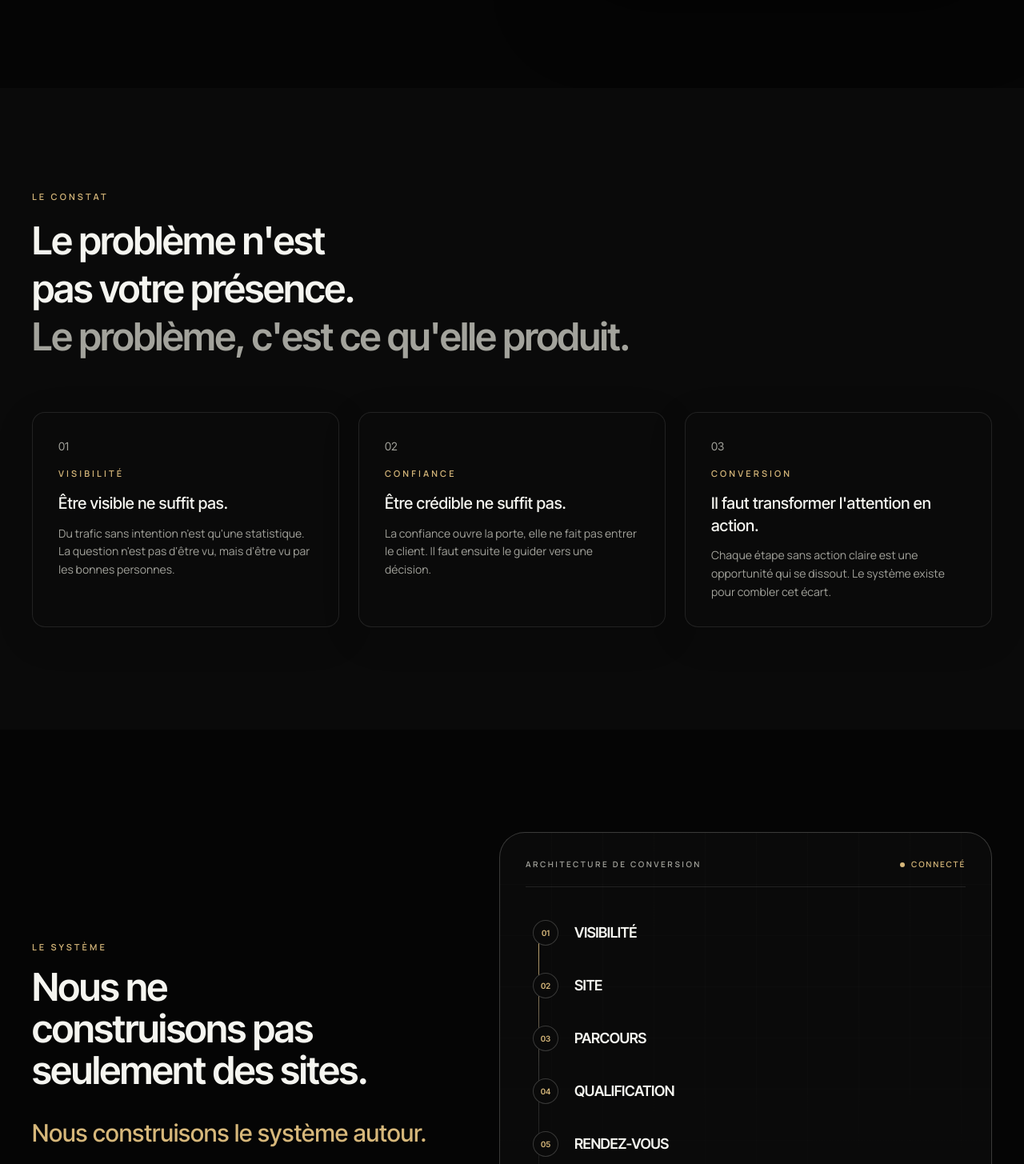
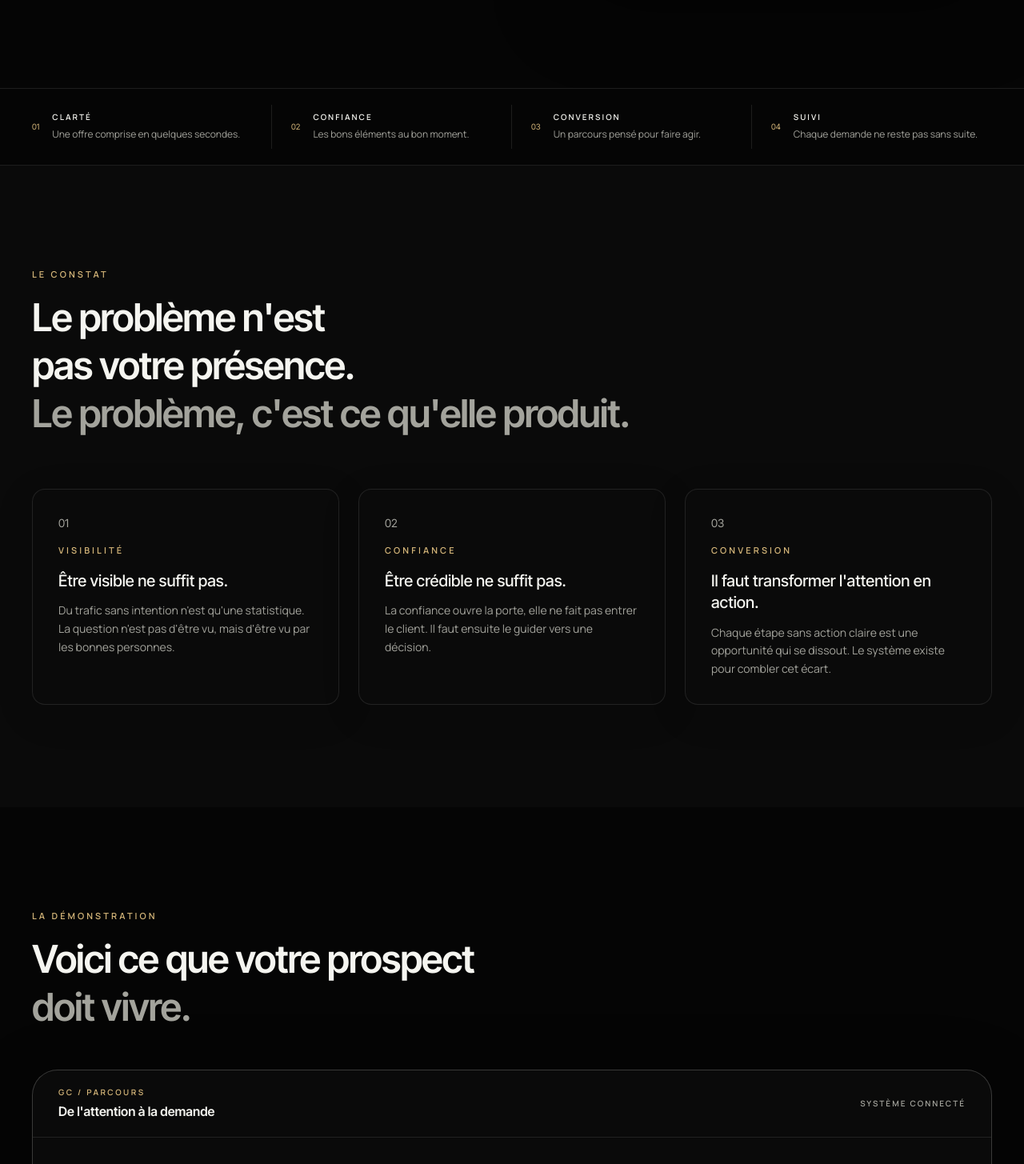
Before and after one commit to mathieumilo3-bot/-generation-capable, a Next.js app in the folder site-vitrine/: page / in a window 1280 px wide. Shown: the part 775-2230 px from the top of the page at 80% size. Built offline with nearby package versions, Linux system fonts and the light colour scheme.

Commit message:
feat: rebuild homepage conversion journey

```diff
--- a/site-vitrine/src/app/page.tsx
+++ b/site-vitrine/src/app/page.tsx
@@ -1,14 +1,15 @@
 import type { Metadata } from "next";
 import { Hero } from "@/components/sections/Hero";
+import { ValueStrip } from "@/components/sections/ValueStrip";
 import { Problem } from "@/components/sections/Problem";
+import { SystemDemo } from "@/components/sections/SystemDemo";
 import { SystemArchitecture } from "@/components/sections/SystemArchitecture";
 import { AuditDemo } from "@/components/sections/AuditDemo";
 import { Method } from "@/components/sections/Method";
-import { Systems } from "@/components/sections/Systems";
-import { Teardowns } from "@/components/sections/Teardowns";
+import { Objections } from "@/components/sections/Objections";
 import { SectorsPreview } from "@/components/sections/SectorsPreview";
 import { CaseStudiesPreview } from "@/components/sections/CaseStudiesPreview";
-import { ContentPreview } from "@/components/sections/ContentPreview";
+import { FAQ } from "@/components/sections/FAQ";
 import { FinalCTA } from "@/components/sections/FinalCTA";
 import { ServiceJsonLd } from "@/components/schema/JsonLd";
 import { SITE_DESCRIPTION, SITE_URL } from "@/lib/constants";
@@ -28,15 +29,16 @@ export default function Home() {
         url={SITE_URL}
       />
       <Hero />
+      <ValueStrip />
       <Problem />
+      <SystemDemo />
       <SystemArchitecture />
       <AuditDemo />
       <Method />
-      <Systems />
-      <Teardowns />
+      <Objections />
       <SectorsPreview />
       <CaseStudiesPreview />
-      <ContentPreview />
+      <FAQ />
       <FinalCTA />
     </>
   );
```
